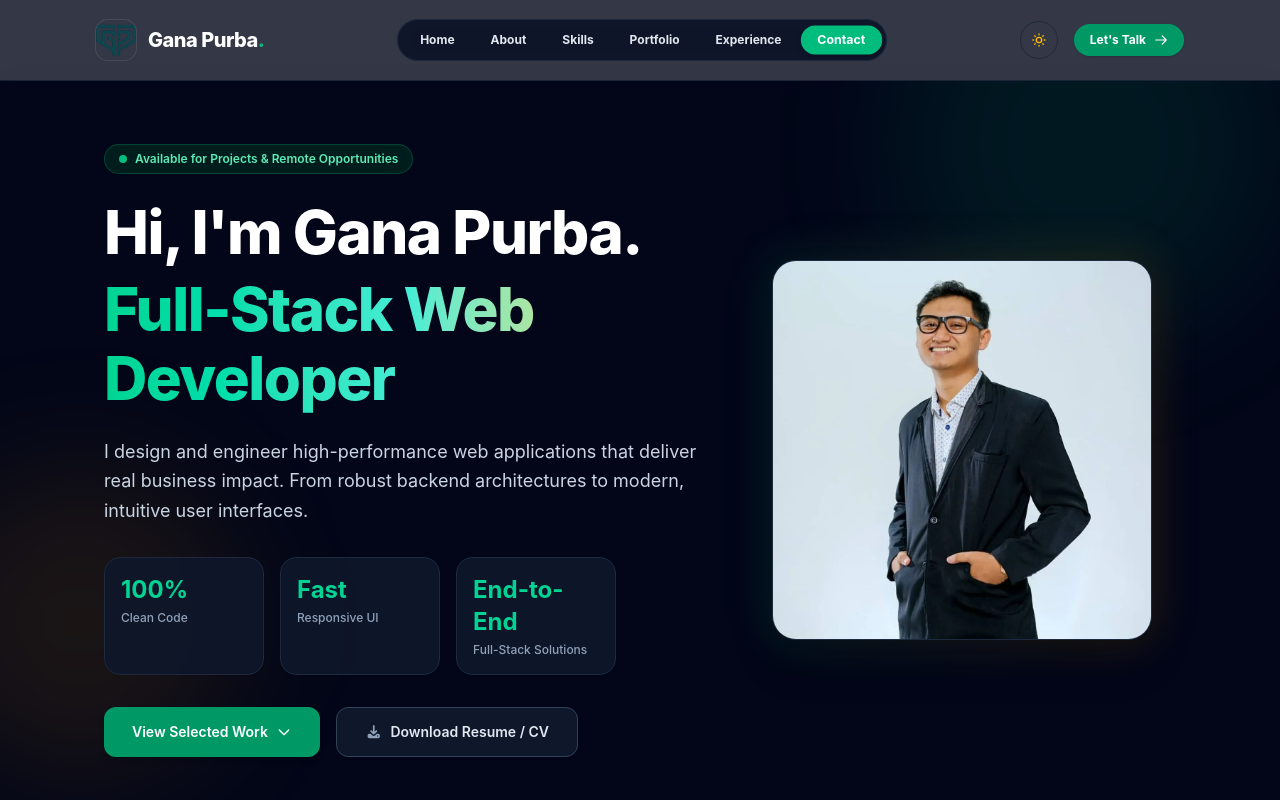
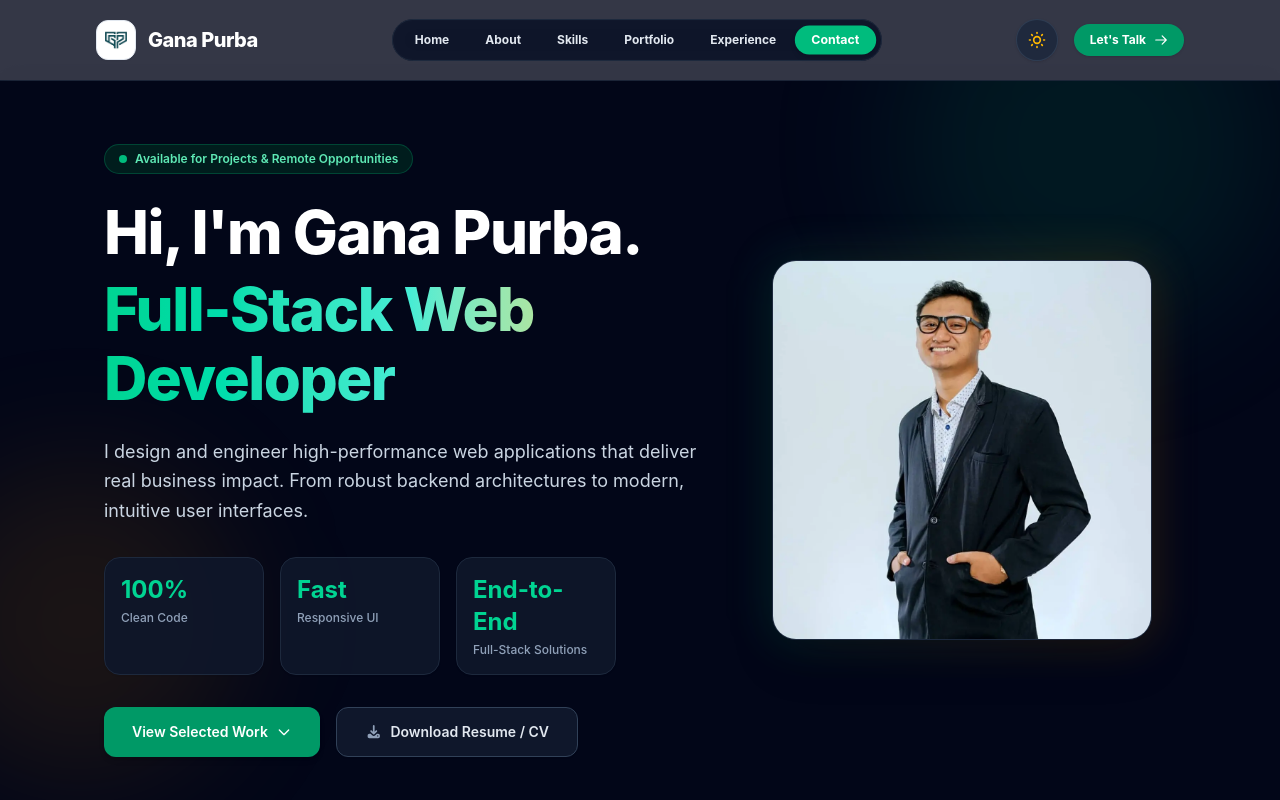
Before and after one commit to ganapurba007/Portfolio, a Vue app: page / in a window 1280 px wide. Both pictures are taken after a click on the button "Switch to Dark Mode". Shown: the top 800 px of the page. Built offline with nearby package versions, Linux system fonts and the light colour scheme.

Commit message:
style: enhance DarkMode toggle button visibility and translate tooltips to English

```diff
--- a/src/components/Icon/DarkMode.vue
+++ b/src/components/Icon/DarkMode.vue
@@ -32,14 +32,14 @@ onMounted(() => {
   <button
     @click="toggleTheme"
     type="button"
-    class="relative p-2.5 rounded-full text-slate-600 dark:text-slate-300 hover:bg-slate-100 dark:hover:bg-slate-800/80 transition-all duration-300 focus:outline-none border border-slate-200/60 dark:border-slate-800 flex items-center justify-center group"
-    :title="isDark ? 'Mode Terang' : 'Mode Gelap'"
-    aria-label="Toggle Dark Mode"
+    class="relative p-2.5 rounded-full bg-slate-200/80 dark:bg-slate-800/90 hover:bg-slate-300/80 dark:hover:bg-slate-700/90 border border-slate-300/80 dark:border-slate-700/80 text-slate-800 dark:text-slate-100 shadow-sm hover:shadow-md transition-all duration-300 focus:outline-none flex items-center justify-center group active:scale-95"
+    :title="isDark ? 'Switch to Light Mode' : 'Switch to Dark Mode'"
+    :aria-label="isDark ? 'Switch to Light Mode' : 'Switch to Dark Mode'"
   >
-    <!-- Sun Icon (Light Mode) -->
+    <!-- Sun Icon (Light Mode Trigger) -->
     <svg
       v-if="isDark"
-      class="w-4 h-4 text-amber-400 group-hover:rotate-45 transition-transform duration-300"
+      class="w-5 h-5 text-amber-400 group-hover:rotate-45 transition-transform duration-300 drop-shadow-xs"
       fill="none"
       stroke="currentColor"
       viewBox="0 0 24 24"
@@ -52,10 +52,10 @@ onMounted(() => {
       />
     </svg>
 
-    <!-- Moon Icon (Dark Mode) -->
+    <!-- Moon Icon (Dark Mode Trigger) -->
     <svg
       v-else
-      class="w-4 h-4 text-slate-700 group-hover:-rotate-12 transition-transform duration-300"
+      class="w-5 h-5 text-slate-700 group-hover:-rotate-12 transition-transform duration-300 drop-shadow-xs"
       fill="none"
       stroke="currentColor"
       viewBox="0 0 24 24"
--- a/src/components/layout/Navbar.vue
+++ b/src/components/layout/Navbar.vue
@@ -93,16 +93,16 @@ onBeforeUnmount(() => {
           @click.prevent="scrollToSection('home')"
           class="flex items-center gap-3 group focus:outline-none"
         >
-          <div class="relative w-10 h-10 rounded-xl overflow-hidden shadow-xs ring-1 ring-slate-900/10 dark:ring-white/10 group-hover:scale-105 transition-transform duration-300">
+          <div class="relative w-10 h-10 p-1 rounded-xl bg-white dark:bg-white shadow-xs border border-slate-200/80 dark:border-slate-200 group-hover:scale-105 transition-transform duration-300 flex items-center justify-center">
             <img
               src="/img/icon.webp"
               alt="Gana Purba Logo"
-              class="w-full h-full object-cover"
+              class="w-full h-full object-contain"
             />
           </div>
 
           <span class="text-xl font-extrabold tracking-tight text-slate-900 dark:text-white transition-colors">
-            Gana Purba<span class="text-emerald-500">.</span>
+            Gana Purba
           </span>
         </a>
 
```
Also changed, not shown: .agents/AGENTS.md.
